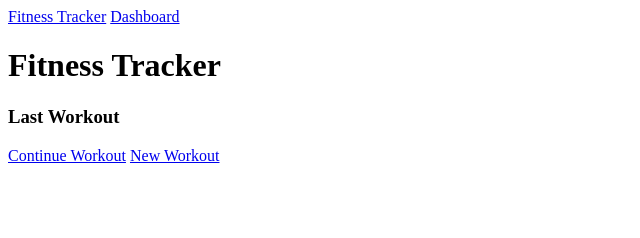
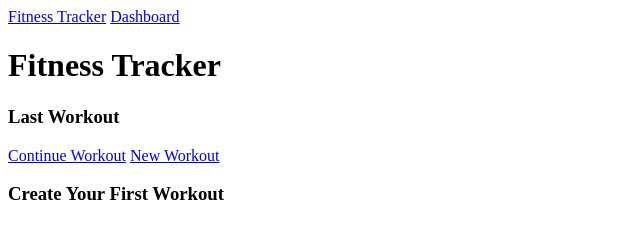
Before and after one commit to lbarnes86/WorkoutTracker, a website: page index2.html in a window 1280 px wide. Shown: the whole page, without its empty margins (0-640 px from the left). Drawn offline with Linux system fonts and the light colour scheme.

Commit message:
updated index.js

```diff
--- a/index2.html
+++ b/index2.html
@@ -28,6 +28,8 @@
           </div>
         </div>
         <div class="new-workout">
-
+            <h3>Create Your First Workout</h3>
+        </div>
+      </div>
 </body>
 </html>
```
